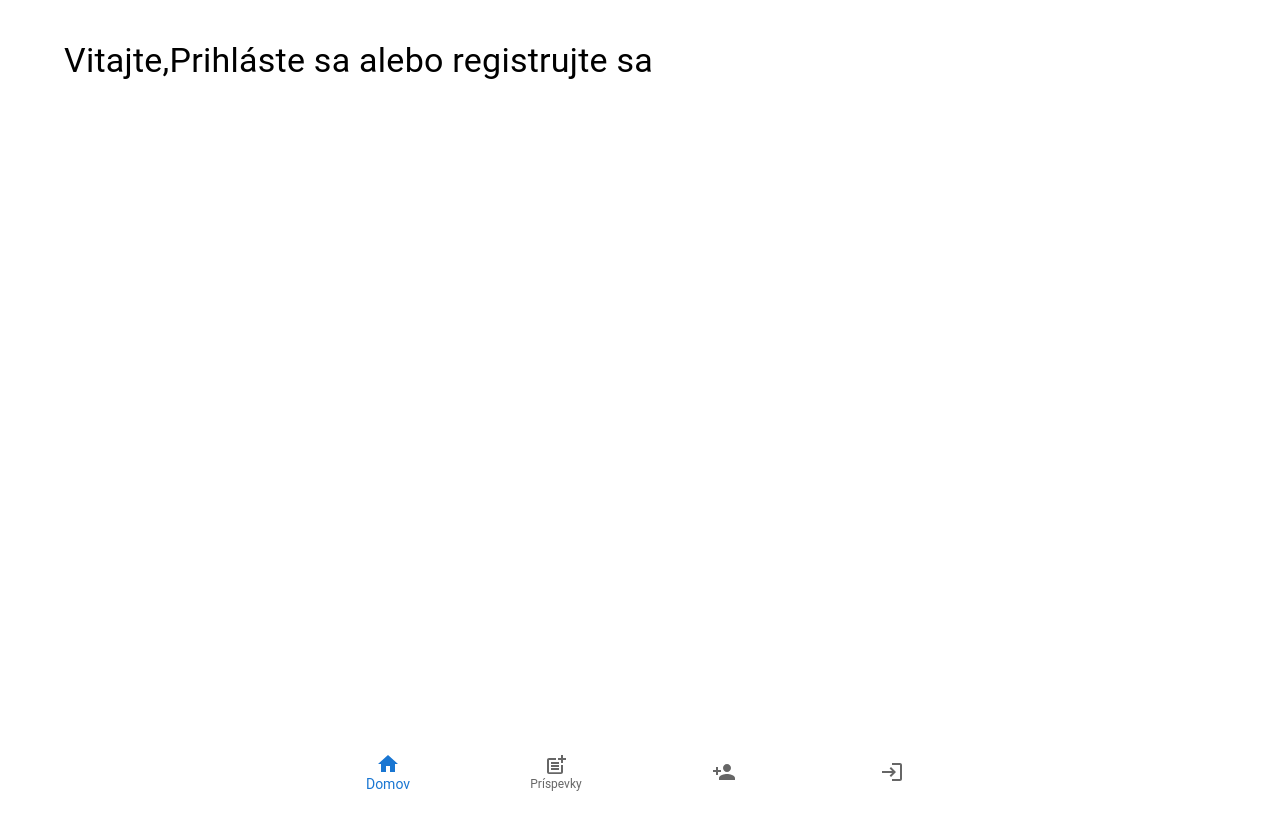
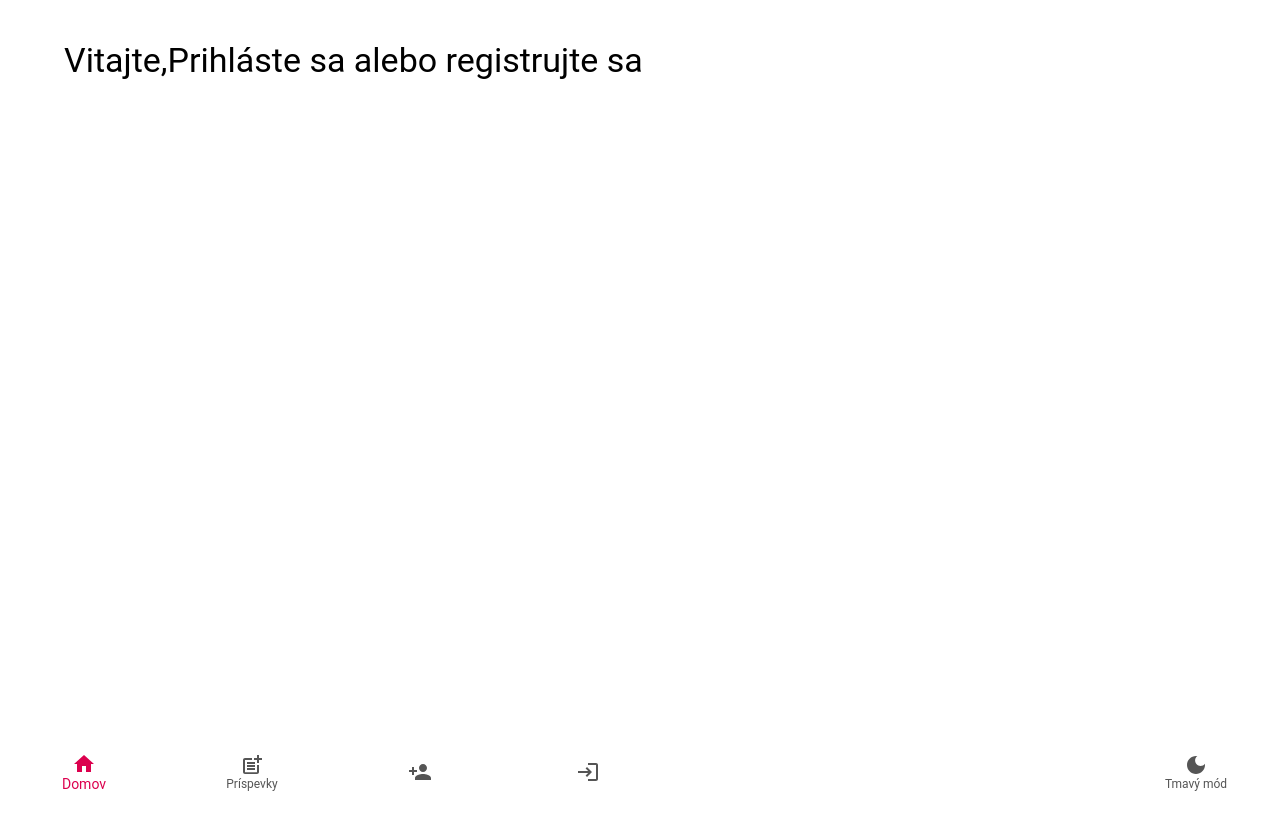
Before and after one commit to Patike-1/projekt-kilogram, a Next.js app: page / in a window 1280 px wide. Built offline with nearby package versions, Linux system fonts and the light colour scheme; no server answers.

Commit message:
update - dorobit doma

```diff
--- a/src/app/layout.tsx
+++ b/src/app/layout.tsx
@@ -1,13 +1,12 @@
-// src/app/layout.tsx
-
 import { Metadata } from "next";
 import "./globals.css";
 import Navbar from "../components/NavBar";
 import AuthProvider from "../components/AuthProvider";
+import { ThemeProvider } from "../components/ThemeContext";
 
 export const metadata: Metadata = {
   title: "Kilogram",
-  description: "toto som urobil ja Pato ",
+  description: "toto som urobil ja Pato",
 };
 
 export default function RootLayout({
@@ -17,16 +16,22 @@ export default function RootLayout({
 }>) {
   return (
     <html lang="sk">
-      <body>
-        <AuthProvider>
-          <div style={{ minHeight: '100vh', display: 'flex', flexDirection: 'column' }}>
-            <main style={{ flexGrow: 1 }}>
-              {children}
-            </main>
-          </div>
-          <Navbar />
-        </AuthProvider>
-      </body>
+      <ThemeProvider> {/* Téma je obalená celou aplikáciou */}
+        <body>
+          <AuthProvider>
+            <div
+              style={{
+                minHeight: "100vh",
+                display: "flex",
+                flexDirection: "column",
+              }}
+            >
+              <main style={{ flexGrow: 1 }}>{children}</main> {/* Hlavný obsah */}
+            </div>
+            <Navbar /> {/* Navigačný panel */}
+          </AuthProvider>
+        </body>
+      </ThemeProvider>
     </html>
   );
 }
--- a/src/components/NavBar.tsx
+++ b/src/components/NavBar.tsx
@@ -1,31 +1,35 @@
-
+// src/components/NavBar.tsx
 
 "use client";
 
-import * as React from 'react';
-import { useRouter } from 'next/navigation';
-import Box from '@mui/material/Box';
-import BottomNavigation from '@mui/material/BottomNavigation';
-import BottomNavigationAction from '@mui/material/BottomNavigationAction';
-import HomeIcon from '@mui/icons-material/Home';
-import PostAddIcon from '@mui/icons-material/PostAdd';
-import { useSession } from 'next-auth/react';
-import AuthView from '@/sections/AuthView';
-import NonAuthView from '@/sections/NonAuthView';
+import * as React from "react";
+import { useRouter } from "next/navigation";
+import Box from "@mui/material/Box";
+import BottomNavigation from "@mui/material/BottomNavigation";
+import BottomNavigationAction from "@mui/material/BottomNavigationAction";
+import HomeIcon from "@mui/icons-material/Home";
+import PostAddIcon from "@mui/icons-material/PostAdd";
+import DarkModeIcon from "@mui/icons-material/DarkMode";
+import LightModeIcon from "@mui/icons-material/LightMode";
+import { useSession } from "next-auth/react";
+import AuthView from "@/sections/AuthView";
+import NonAuthView from "@/sections/NonAuthView";
+import { useTheme } from "../components/ThemeContext";
 
 export default function NavBar() {
   const [value, setValue] = React.useState(0);
   const router = useRouter();
   const { data: session } = useSession();
+  const { theme, toggleTheme } = useTheme(); // Získanie témy a funkcie na jej prepínanie
 
   const handleNavigation = (newValue: number) => {
     setValue(newValue);
     switch (newValue) {
       case 0:
-        router.push('/'); // Domov
+        router.push("/"); // Domov
         break;
       case 1:
-        router.push('/prispevok'); // Príspevky
+        router.push("/prispevok"); // Príspevky
         break;
       default:
         break;
@@ -38,6 +42,10 @@ export default function NavBar() {
         showLabels
         value={value}
         onChange={(event, newValue) => handleNavigation(newValue)}
+        sx={{
+          display: "flex",
+          justifyContent: "space-between", // Umožňuje rovnomerné rozmiestnenie tlačidiel
+        }}
       >
         {/* Tlačidlá dostupné pre všetkých */}
         <BottomNavigationAction label="Domov" icon={<HomeIcon />} />
@@ -45,6 +53,14 @@ export default function NavBar() {
 
         {/* Dynamické tlačidlá na základe autentifikácie */}
         {session ? <AuthView /> : <NonAuthView />}
+
+        {/* Prepínač témy */}
+        <BottomNavigationAction
+          label={theme.palette.mode === "light" ? "Tmavý mód" : "Svetlý mód"}
+          icon={theme.palette.mode === "light" ? <DarkModeIcon /> : <LightModeIcon />}
+          onClick={toggleTheme} // Funkcia na prepnutie témy
+          sx={{ marginLeft: "auto" }} // Posunie prepínač témy na pravú stranu
+        />
       </BottomNavigation>
     </Box>
   );
--- /dev/null
+++ b/src/components/ThemeContext.tsx
@@ -0,0 +1,49 @@
+"use client";  // Táto direktíva zabezpečí, že tento súbor bude klientský komponent.
+
+import React, { createContext, useState, useContext, useEffect } from "react";
+import { lightTheme, darkTheme } from "../styles/theme";
+import { ThemeProvider as MuiThemeProvider } from "@mui/material/styles";
+
+// Definícia ThemeContext
+const ThemeContext = createContext({
+  theme: lightTheme, // Predvolená téma je svetlá
+  toggleTheme: () => {}, // Funkcia na prepínanie témy
+});
+
+// ThemeProvider komponenta
+export const ThemeProvider = ({ children }: { children: React.ReactNode }) => {
+  const [theme, setTheme] = useState(lightTheme); // Predvolený stav témy je svetlý
+  const [isHydrated, setIsHydrated] = useState(false); // Stav, ktorý zabezpečuje, že komponent je hydrated
+
+  // Tento useEffect zabezpečí, že tému načítame až po vykreslení na klientovi
+  useEffect(() => {
+    const savedTheme = localStorage.getItem("theme");
+    if (savedTheme === "dark") {
+      setTheme(darkTheme);
+    } else {
+      setTheme(lightTheme);
+    }
+    setIsHydrated(true); // Nastavíme hydrated stav na true po načítaní
+  }, []);
+
+  // Funkcia na prepínanie témy
+  const toggleTheme = () => {
+    const newTheme = theme === lightTheme ? darkTheme : lightTheme;
+    setTheme(newTheme);
+    localStorage.setItem("theme", newTheme === lightTheme ? "light" : "dark");
+  };
+
+  // Nezobrazujeme nič predtým, než je komponent hydrated
+  if (!isHydrated) {
+    return null; // Zabezpečí, že sa nič nezobrazí počas inicializácie
+  }
+
+  return (
+    <ThemeContext.Provider value={{ theme, toggleTheme }}>
+      <MuiThemeProvider theme={theme}>{children}</MuiThemeProvider>
+    </ThemeContext.Provider>
+  );
+};
+
+// Hook na získanie aktuálnej témy a funkcie na prepínanie
+export const useTheme = () => useContext(ThemeContext);
--- /dev/null
+++ b/src/styles/theme.ts
@@ -0,0 +1,55 @@
+// src/styles/theme.ts
+
+import { createTheme } from '@mui/material/styles';
+
+// Base theme shared across modes
+const baseTheme = {
+  typography: {
+    fontFamily: 'Roboto, Arial, sans-serif',
+    h1: {
+      fontSize: '2rem',
+      fontWeight: 700,
+    },
+    body1: {
+      fontSize: '1rem',
+    },
+  },
+};
+
+// Light theme
+const lightTheme = createTheme({
+  ...baseTheme,
+  palette: {
+    mode: 'light',
+    primary: { main: '#dc004e' }, // Red
+    secondary: { main: '#1976d2' }, // Blue
+    background: {
+      default: '#f4f6f8', // Light gray
+      paper: '#ffffff', // White
+    },
+    text: {
+      primary: '#000000', // Black text in light mode
+      secondary: '#555555', // Gray for secondary text
+    },
+  },
+});
+
+// Dark theme
+const darkTheme = createTheme({
+  ...baseTheme,
+  palette: {
+    mode: 'dark',
+    primary: { main: '#f44336' }, // Darker red
+    secondary: { main: '#2196f3' }, // Lighter blue
+    background: {
+      default: '#121212', // Dark background
+      paper: '#1e1e1e', // Dark paper
+    },
+    text: {
+      primary: '#ffffff', // White text in dark mode
+      secondary: '#aaaaaa', // Light gray for secondary text
+    },
+  },
+});
+
+export { lightTheme, darkTheme };
```
Also changed, not shown: src/sections/HomeView.tsx (deleted), src/styles/globals.css (deleted).
